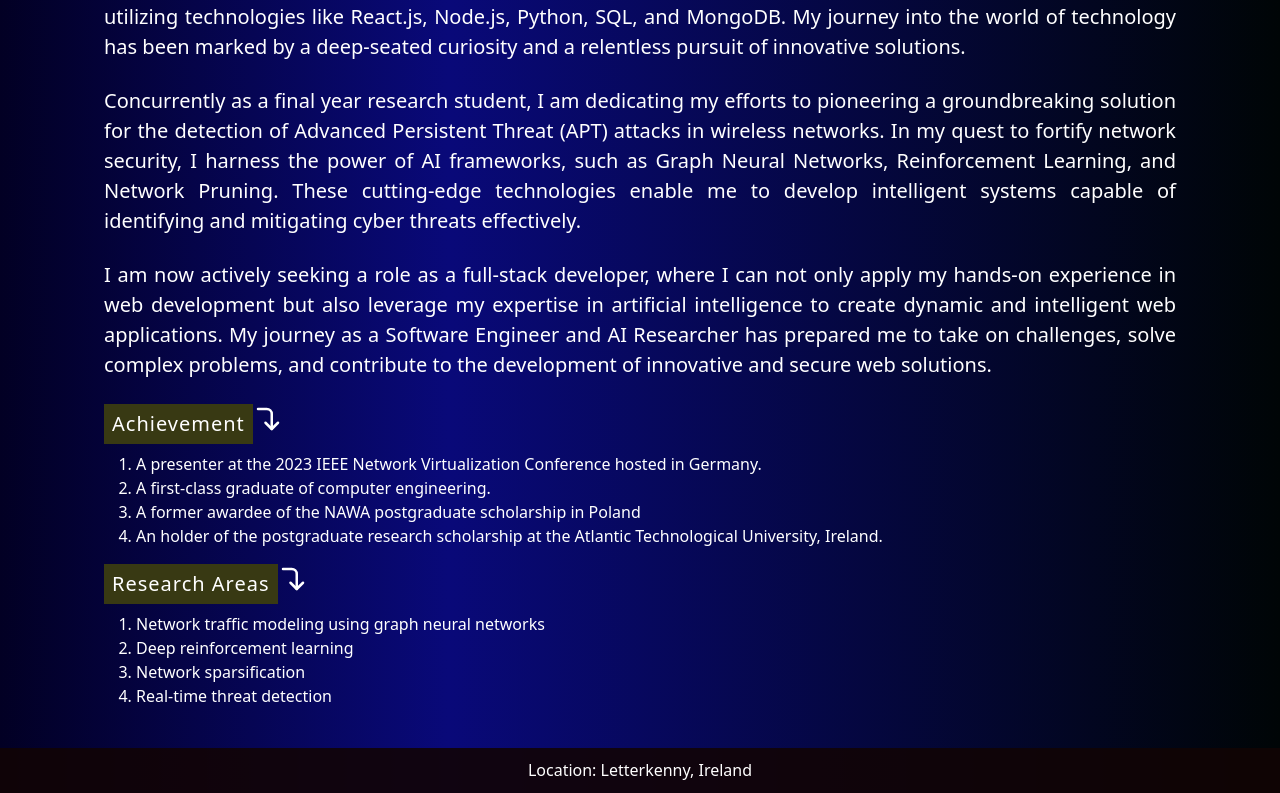
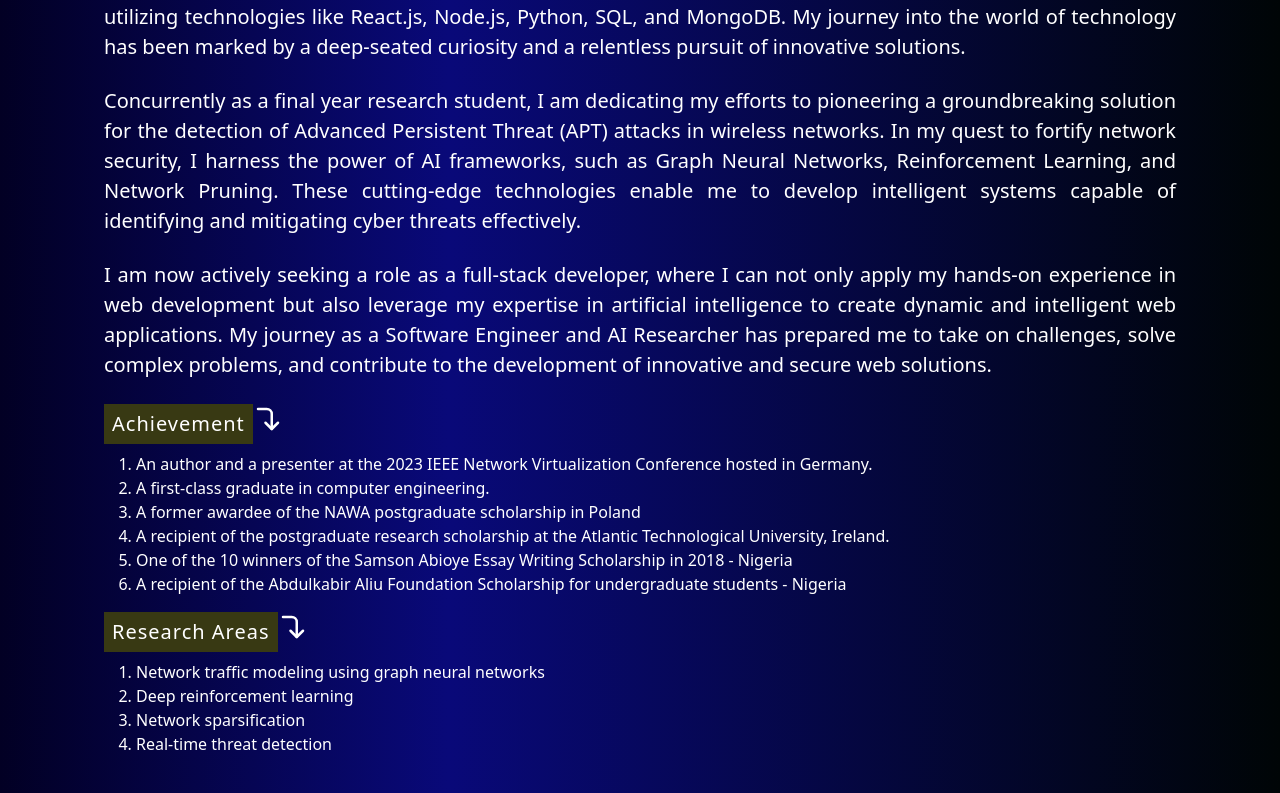
Before and after one commit to Kash5794/portfolio, a React (Create React App) app: page / in a window 1280 px wide. Shown: the part 404-1197 px from the top of the page. Built offline with nearby package versions, Linux system fonts and the light colour scheme.

Commit message:
thirdone

```diff
--- a/src/components/Header.jsx
+++ b/src/components/Header.jsx
@@ -23,7 +23,7 @@ if (screenWidth <=446){
    {showMenuContainer && <div className='menu-container-block'>
    <div><Link style={{color:'white'}} to='/'> Home </Link> </div>
     <div><Link style={{color:'white'}} to={CV} download='KazeemSaheedCV' target="_blank" rel="noreferrer">Resume</Link></div>
-    <div><a href='www.linkedin.com/in/i-am-kazeem-saheed' target='_blank'>Linkedln</a></div>
+    <div><a href='https://linkedin.com/in/i-am-kazeem-saheed' target='_blank'>Linkedln</a></div>
     <div><a href='https://github.com/Kash5794' target='_blank'>Github</a></div>
     <div>About</div>
     </div>}
@@ -40,7 +40,7 @@ if (screenWidth <=446){
     <div className='menu-container'>
     <div><Link style={{color:'white'}} to='/'> Home </Link> </div>
     <div><Link style={{color:'white'}} to={CV} download='KazeemSaheedCV' target="_blank" rel="noreferrer">Resume</Link></div>
-    <div><a href='www.linkedin.com/in/i-am-kazeem-saheed' target='_blank'>Linkedln</a></div>
+    <div><a href='https://linkedin.com/in/i-am-kazeem-saheed' target='_blank'>Linkedln</a></div>
     <a href='https://github.com/Kash5794' target='_blank'>Github</a>
     <div>About</div>
     </div>
--- a/src/components/Section.jsx
+++ b/src/components/Section.jsx
@@ -75,10 +75,12 @@ My journey as a Software Engineer and AI Researcher has prepared me to take on c
     </div>
 
 <ol>
-<li>A presenter at the 2023 IEEE Network Virtualization Conference hosted in Germany.</li>
-<li>A first-class graduate of computer engineering.</li>
+<li>An author and a presenter at the 2023 IEEE Network Virtualization Conference hosted in Germany.</li>
+<li>A first-class graduate in computer engineering.</li>
 <li>A former awardee of the NAWA postgraduate scholarship in Poland</li>
-<li>An holder of the postgraduate research scholarship at the Atlantic Technological University, Ireland.</li>
+<li>A recipient of the postgraduate research scholarship at the Atlantic Technological University, Ireland.</li>
+<li>One of the 10 winners of the Samson Abioye Essay Writing Scholarship in 2018 - Nigeria</li>
+<li>A recipient of the Abdulkabir Aliu Foundation Scholarship for undergraduate students - Nigeria</li>
 </ol>
 
 </div>
--- a/src/components/footer.jsx
+++ b/src/components/footer.jsx
@@ -2,8 +2,6 @@ import React from 'react'
 
 const Footer = () => {
   return (
-
-
     <main className='d-flex footer-container justify-content-center text-center'>
 
         <div>
```
